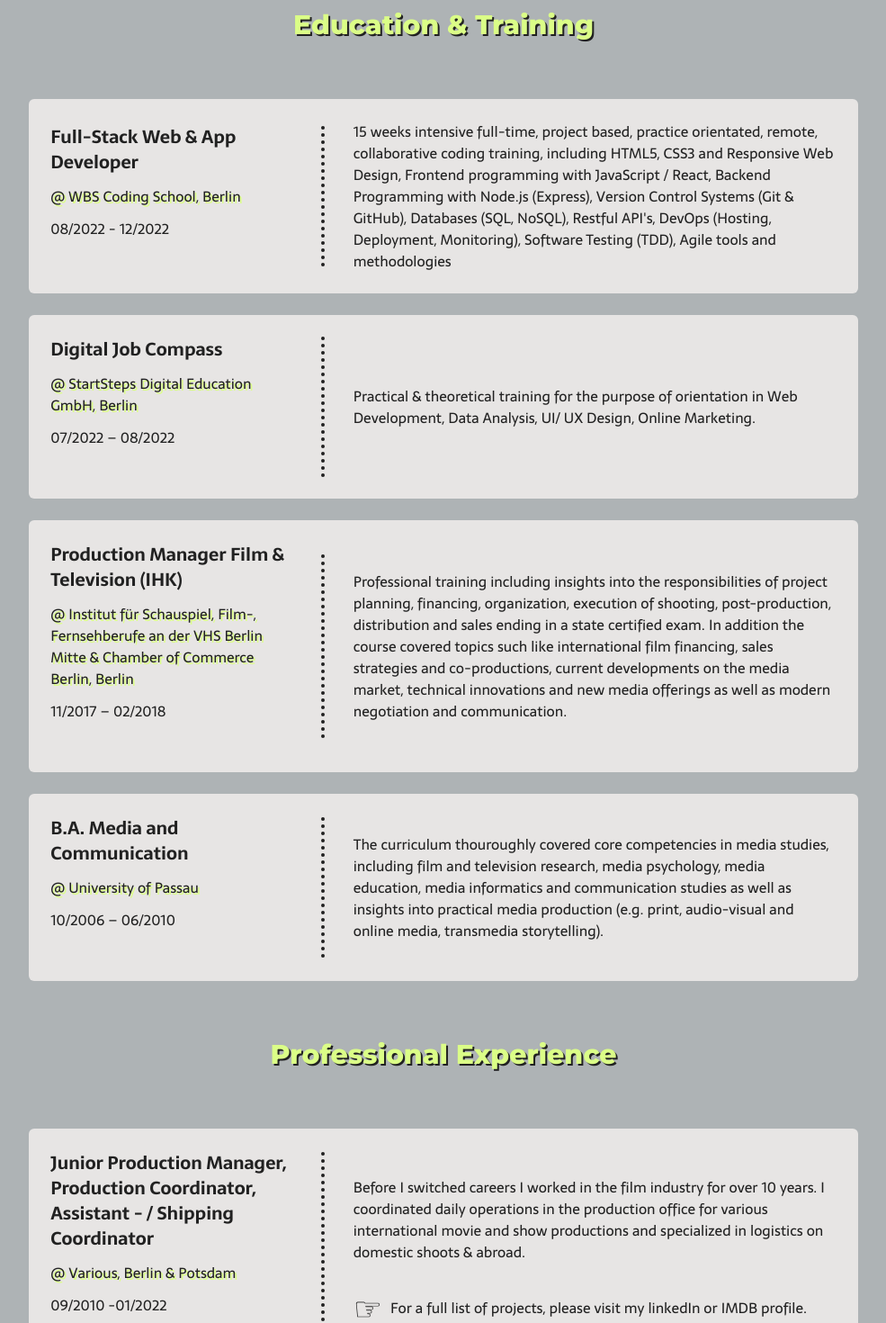
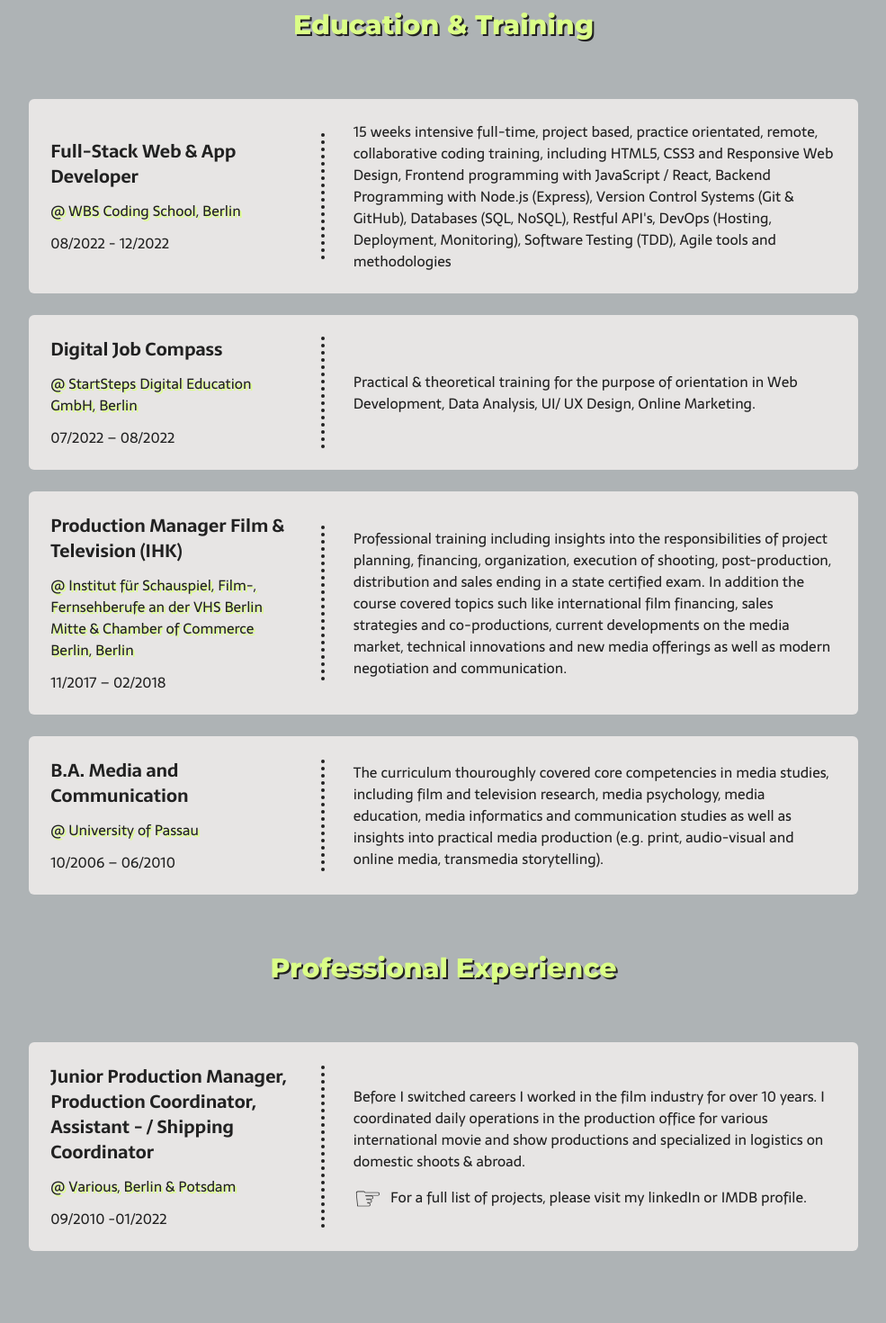
Before and after one commit to JensMatthiaschk/portfolio-homepage, a React (Vite) app: page / in a window 1280 px wide. Shown: the part 1300-2770 px from the top of the page at 90% size, without its empty margins (147-1132 px from the left). Built offline with nearby package versions, Linux system fonts and the light colour scheme; a web font is replaced by a local one.

Commit message:
add hover indicators for hyperlinks and size to linkbuttons on large vp

```diff
--- a/src/components/LinkButtons.jsx
+++ b/src/components/LinkButtons.jsx
@@ -17,7 +17,7 @@ export default function LinkButtons() {
                                 "sm:flex flex-col items-start justify-center h-screen fixed mx-5 pb-20 mt-10 sm:transition-all z-30 hidden"
             }>
                 <ul className={currentTheme === 'dark' ? "text-[var(--dm-secondary-color)]" : "text-[var(--lm-secondary-color)]"} >
-                    <li className={currentTheme === 'dark' ? "hover:text-[var(--dm-third-color)] w-7 my-3 ease-in-out delay-100 duration-300" : "w-7 my-3 ease-in-out delay-100 duration-300 hover:drop-shadow-[0_0_7px_var(--lm-third-color)] transform-gpu"}>
+                    <li className={currentTheme === 'dark' ? "hover:text-[var(--dm-third-color)] w-7 lg:w-9 my-3 ease-in-out delay-100 duration-300" : "w-7 lg:w-9 my-3 ease-in-out delay-100 duration-300 hover:drop-shadow-[0_0_7px_var(--lm-third-color)] transform-gpu"}>
                         <a href="https://github.com/JensMatthiaschk"
                             target="_newBrowserTab"
                             rel="noopener">
@@ -29,7 +29,7 @@ export default function LinkButtons() {
                             </svg>
                         </a>
                     </li>
-                    <li className={currentTheme === 'dark' ? "hover:text-[var(--dm-third-color)] w-7 my-3 ease-in-out delay-100 duration-300" : "w-7 my-3 ease-in-out delay-100 duration-300 hover:drop-shadow-[0_0_7px_var(--lm-third-color)] transform-gpu"}>
+                    <li className={currentTheme === 'dark' ? "hover:text-[var(--dm-third-color)] w-7 lg:w-9 my-3 ease-in-out delay-100 duration-300" : "w-7 lg:w-9 my-3 ease-in-out delay-100 duration-300 hover:drop-shadow-[0_0_7px_var(--lm-third-color)] transform-gpu"}>
                         <a href="http://www.linkedin.com/in/jensmatthiaschk"
                             target="_newBrowserTab"
                             rel="noopener">
@@ -42,7 +42,7 @@ export default function LinkButtons() {
                             </svg>
                         </a>
                     </li>
-                    <li className={currentTheme === 'dark' ? "hover:text-[var(--dm-third-color)] w-7 my-3 ease-in-out delay-100 duration-300" : "w-7 my-3 ease-in-out delay-100 duration-300 hover:drop-shadow-[0_0_7px_var(--lm-third-color)] transform-gpu"}>
+                    <li className={currentTheme === 'dark' ? "hover:text-[var(--dm-third-color)] w-7 lg:w-9 my-3 ease-in-out delay-100 duration-300" : "w-7 lg:w-9 my-3 ease-in-out delay-100 duration-300 hover:drop-shadow-[0_0_7px_var(--lm-third-color)] transform-gpu"}>
                         <label htmlFor="emailModal">
                             <svg
                                 className="bi bi-envelope-fill"
@@ -67,7 +67,7 @@ export default function LinkButtons() {
                         </label>
                     </li>
                     <li
-                        className={currentTheme === 'dark' ? "hover:text-[var(--dm-third-color)] w-7 my-3 ease-in-out delay-100 duration-300" : "hover:drop-shadow-[0_0_7px_var(--lm-third-color)] w-7 ease-in-out delay-100 duration-300 transform-gpu"}>
+                        className={currentTheme === 'dark' ? "hover:text-[var(--dm-third-color)] w-7 lg:w-9 my-3 ease-in-out delay-100 duration-300" : "hover:drop-shadow-[0_0_7px_var(--lm-third-color)] w-7 lg:w-9 ease-in-out delay-100 duration-300 transform-gpu"}>
                         <a href="https://www.imdb.com/name/nm4456056/"
                             target="_newBrowserTab"
                             rel="noopener">
--- a/src/components/sections/Experience.jsx
+++ b/src/components/sections/Experience.jsx
@@ -108,7 +108,7 @@ export default function Experience() {
                             return (
                                 <div key={`ed-${i}`} className={currentTheme === "dark" ? "h-fit border-cyan-900 border-solid border-2 bg-[var(--dm-glow-color)] hover:shadow-[0_5px_8px_2px_var(--dm-third-color)] rounded-md ease-in-out delay-50 duration-200 mt-6 text-left p-6 flex flex-col sm:flex-row justify-evenly"
                                     : "w-full h-fit bg-stone-200 hover:shadow-[0_2px_10px_1px_DimGrey] rounded-md ease-in-out delay-50 duration-200 mt-6 text-left p-6 flex flex-col sm:flex-row justify-evenly"}>
-                                    <div className="flex flex-col gap-y-3 sm:w-4/12 w-full justify-center sm:mr-8 mb-8">
+                                    <div className="flex flex-col gap-y-3 sm:w-4/12 w-full justify-center sm:mr-8 sm:mb-0 mb-8">
                                         <h3 className="font-extrabold text-xl">{e.title}</h3>
                                         {e.location ? <h4 className={currentTheme === 'dark' ? "" : "drop-shadow-[2px_2px_0_var(--lm-third-color)]"}>@ {e.school}, {e.location}</h4> : <h4 className={currentTheme === 'dark' ? "" : "drop-shadow-[2px_2px_0_var(--lm-third-color)]"}>@ {e.school}</h4>}
                                         <p>{e.time_period}</p>
@@ -153,7 +153,7 @@ export default function Experience() {
                             return (
                                 <div key={`ex-${i}`} className={currentTheme === "dark" ? "w-full h-fit border-cyan-900 border-solid border-2 bg-[var(--dm-glow-color)] hover:shadow-[0_5px_8px_2px_var(--dm-third-color)] rounded-md ease-in-out delay-50 duration-200 mt-6 text-left p-6 flex flex-col sm:flex-row justify-evenly"
                                     : "w-full h-fit bg-stone-200 hover:shadow-[0_2px_10px_1px_DimGrey] rounded-md ease-in-out delay-50 duration-200 mt-6 text-left p-6 flex flex-col sm:flex-row justify-evenly"}>
-                                    <div className="flex flex-col gap-y-3 sm:w-4/12 w-full justify-center sm:mr-8 mb-8">
+                                    <div className="flex flex-col gap-y-3 sm:w-4/12 w-full justify-center sm:mr-8 sm:mb-0 mb-8">
                                         <h3 className="font-extrabold text-xl">{e.position}</h3>
                                         {e.location ? <h4 className={currentTheme === 'dark' ? "" : "drop-shadow-[2px_2px_0_var(--lm-third-color)]"}>@ {e.company}, {e.location}</h4> : <h4 className={currentTheme === 'dark' ? "" : "drop-shadow-[2px_2px_0_var(--lm-third-color)]"}>{e.company}</h4>}
                                         <p>{e.time_period}</p>
@@ -163,13 +163,17 @@ export default function Experience() {
                                             <div id={`dot-ex-${i}`} className={currentTheme === 'dark' ? "rounded-full w-1 h-1 bg-[var(--dm-secondary-color)]" : "rounded-full w-1 h-1 bg-[var(--lm-secondary-color)]"}></div>
                                         )}
                                     </div>
-                                    <div className={currentTheme === 'dark' ? "mt-8 sm:mt-0 sm:ml-8 flex flex-col sm:w-8/12 w-full justify-evenly" : "mt-8 sm:mt-0 sm:ml-8 flex flex-col sm:w-8/12 w-full justify-evenly"}>
-                                        <div>{e.description}</div>
-                                        {i === 0 ? <span className="mt-2"><span className="text-4xl align-middle leading-[1rem]">☞ </span>For a full list of projects, please visit my <a href="http://www.linkedin.com/in/jensmatthiaschk"
+                                    <div className={currentTheme === 'dark' ? "mt-8 sm:mt-0 sm:ml-8 flex flex-col sm:w-8/12 w-full justify-center" : "mt-8 sm:mt-0 sm:ml-8 flex flex-col sm:w-8/12 w-full justify-center"}>
+                                        <div className="py-2 align-middle">{e.description}</div>
+                                        {i === 0 ? <span className="py-2 align-middle"><span className="text-4xl align-middle leading-[1rem]">☞ </span>For a full list of projects, please visit my <a href="http://www.linkedin.com/in/jensmatthiaschk"
                                             target="_newBrowserTab"
-                                            rel="noopener">linkedIn</a> or <a href="https://www.imdb.com/name/nm4456056/"
-                                                target="_newBrowserTab"
-                                                rel="noopener">IMDB</a> profile.</span> : ""}
+                                            rel="noopener"
+                                            className={currentTheme === 'dark' ? "hover:text-cyan-600 ease-in-out delay-50 duration-200" : "hover:drop-shadow-[2px_2px_0_var(--lm-third-color)] ease-in-out delay-50 duration-200"}>linkedIn
+                                        </a> or <a href="https://www.imdb.com/name/nm4456056/"
+                                            target="_newBrowserTab"
+                                            rel="noopener"
+                                            className={currentTheme === 'dark' ? "hover:text-cyan-600 ease-in-out delay-50 duration-200" : "hover:drop-shadow-[2px_2px_0_var(--lm-third-color)] ease-in-out delay-50 duration-200"}>IMDB
+                                            </a> profile.</span> : ""}
                                     </div>
                                 </div>)
                         }
```
